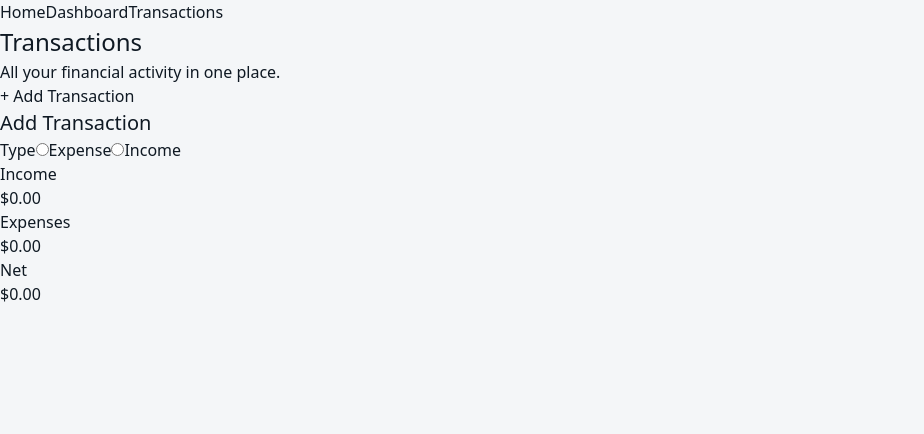
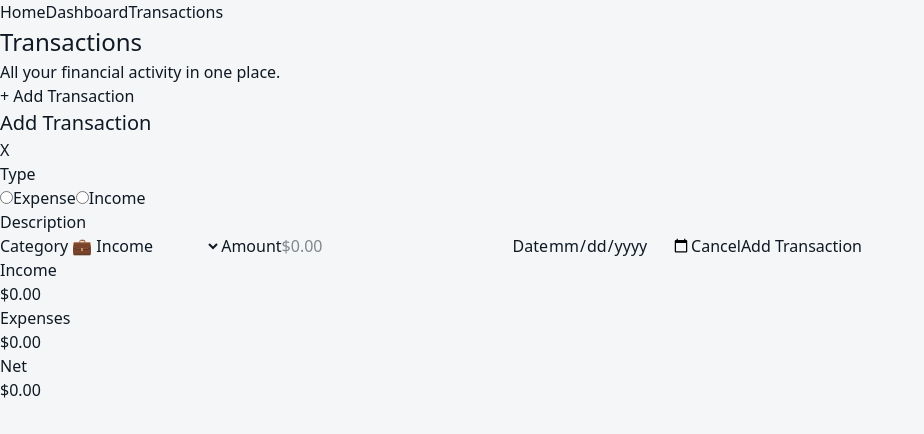
Before and after one commit to CP4485-Project-Riley-Dylan/CP4485EmergingTrendsProject, a Next.js app: page /transactions in a window 1280 px wide. Both pictures are taken after a click on the button "+ Add Transaction". Shown: the top 434 px of the page, without its empty margins (0-924 px from the left). Built offline with nearby package versions, Linux system fonts and the light colour scheme.

Commit message:
"Add Transaction" modal has all required fields and is ready for styling.

```diff
--- a/app/transactions/page.js
+++ b/app/transactions/page.js
@@ -20,7 +20,7 @@ export default function Page() {
           <h1>Transactions</h1>
           <p>All your financial activity in one place.</p>
           <button onClick={() => setIsOpen(true)}> + Add Transaction</button>
-          {isOpen && <AddTransactionModal />}
+          {isOpen && <AddTransactionModal onClose={() => setIsOpen(false)} />}
         </section>
         <section>
           <p>Income</p>
--- a/components/AddTransactionModal.js
+++ b/components/AddTransactionModal.js
@@ -1,12 +1,25 @@
 import { useState } from "react";
 
-export default function AddTransactionModal() {
+export default function AddTransactionModal({ onClose }) {
   const [transactionType, setTransactionType] = useState("");
+
+
   return (
     <>
+      {/* Header */}
+      <div>
         <h2>Add Transaction</h2>
+        <button
+          type="button"
+          onClick={onClose}
+        >
+          X
+        </button>
+      </div>
+      {/* Transaction data */}
       <form>
         <label>Type</label>
+        <div>
           <label>
             <input
               type="radio"
@@ -27,6 +40,56 @@ export default function AddTransactionModal() {
             />
             Income
           </label>
+        </div>
+        <div>
+          <label>
+            Description
+            <input
+              type="text"
+              name="description"
+            />
+          </label>
+        </div>
+        <label>
+          Category
+          <select>
+            {/* Hardcoded until functionality to add categories exists. */}
+            <option value="Income">💼 Income</option>
+            <option value="Groceries">🛒 Groceries</option>
+            <option value="Food &amp; Drink">🍽️ Food &amp; Drink</option>
+            <option value="Transport">🚗 Transport</option>
+            <option value="Housing">🏠 Housing</option>
+            <option value="Health">💊 Health</option>
+            <option value="Entertainment">🎬 Entertainment</option>
+            <option value="Shopping">📦 Shopping</option>
+            <option value="Utilities">💡 Utilities</option>
+            <option value="Other">📁 Other</option>
+          </select>
+        </label>
+        <label>
+          Amount
+          <input
+            type="number"
+            min="0"
+            step="0.01"
+            placeholder="$0.00"
+          />
+        </label>
+        <label>
+          Date
+          <input
+            type="date" />
+        </label>
+        <button
+          type="button"
+          onClick={onClose}>
+          Cancel
+        </button>
+        <button
+          type="submit"
+          onClick={onClose}>
+          Add Transaction
+        </button>
       </form>
     </>
   )
```
Lines whose indentation alone changed are shown as unchanged.
